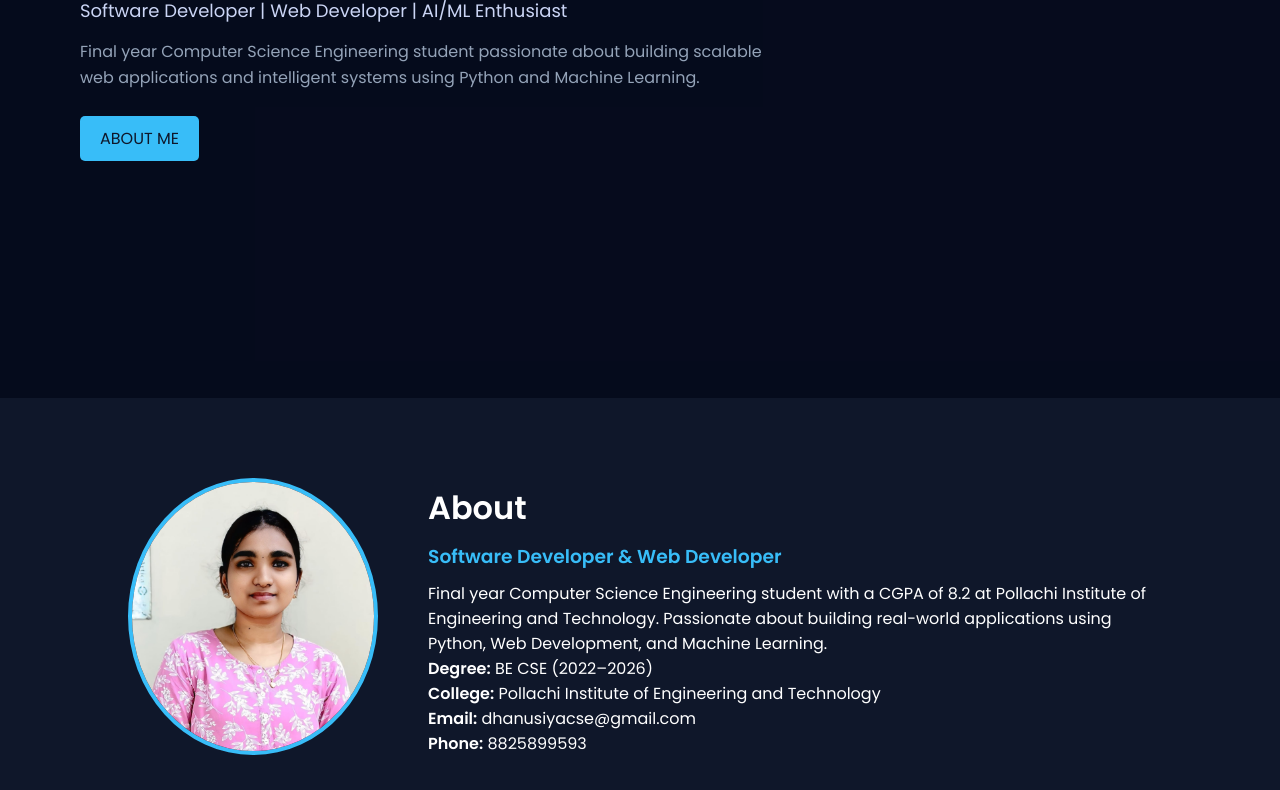
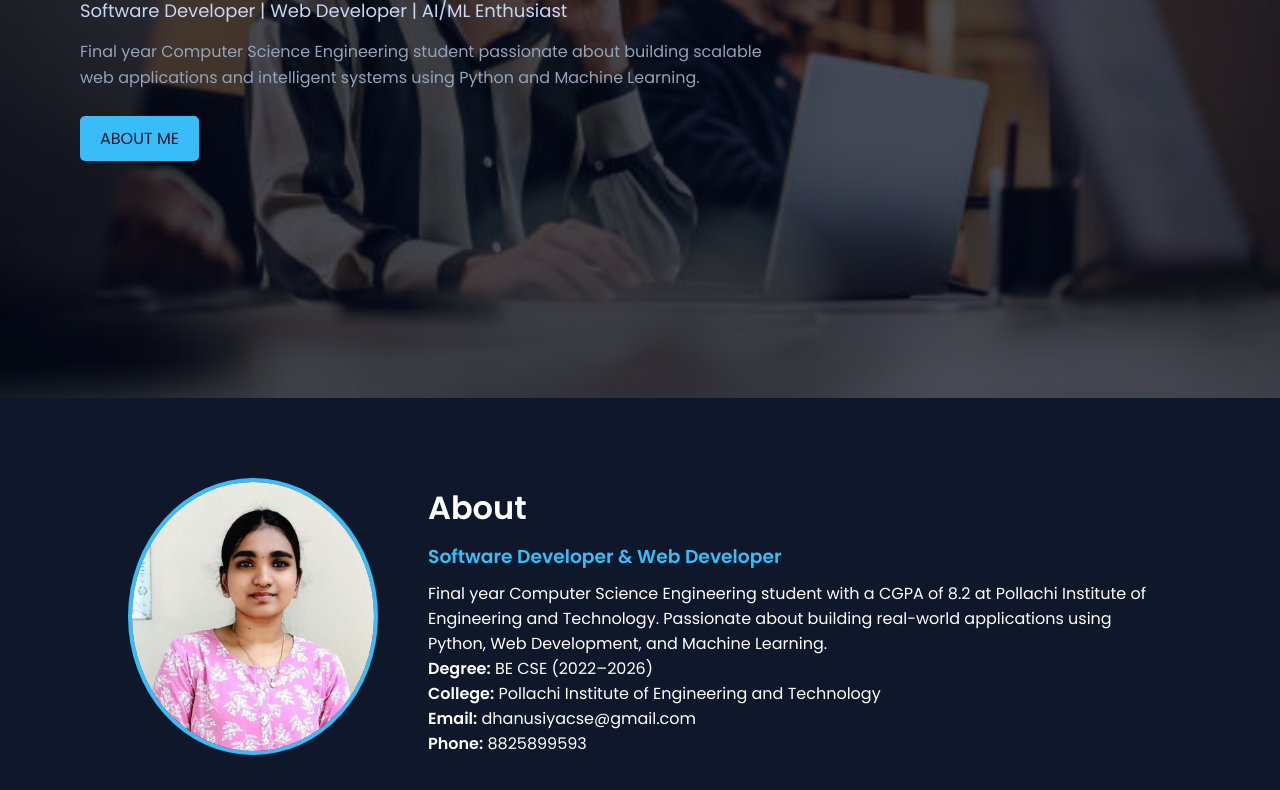
Before and after one commit to Dhanusiya-B/Dhanusiya.github.io, a plain HTML site: page index.html in a window 1280 px wide. Shown: the part 402-1192 px from the top of the page. Drawn offline with Linux system fonts and the light colour scheme.

Commit message:
Update background image path in style.css

```diff
--- a/style.css
+++ b/style.css
@@ -52,7 +52,7 @@ nav a:hover {
     height: 100vh;
     width: 100%;
 
-    background-image: url("images/bg.jpg"); /* 👉 change path if needed */
+    background-image: url("backg.jpg"); /* 👉 change path if needed */
     background-size: cover;
     background-position: center;
     background-repeat: no-repeat;
```
